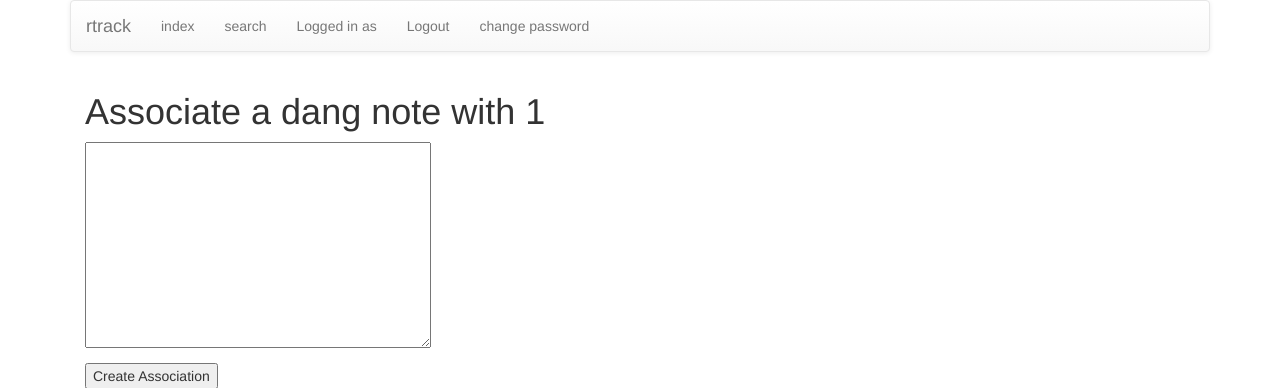
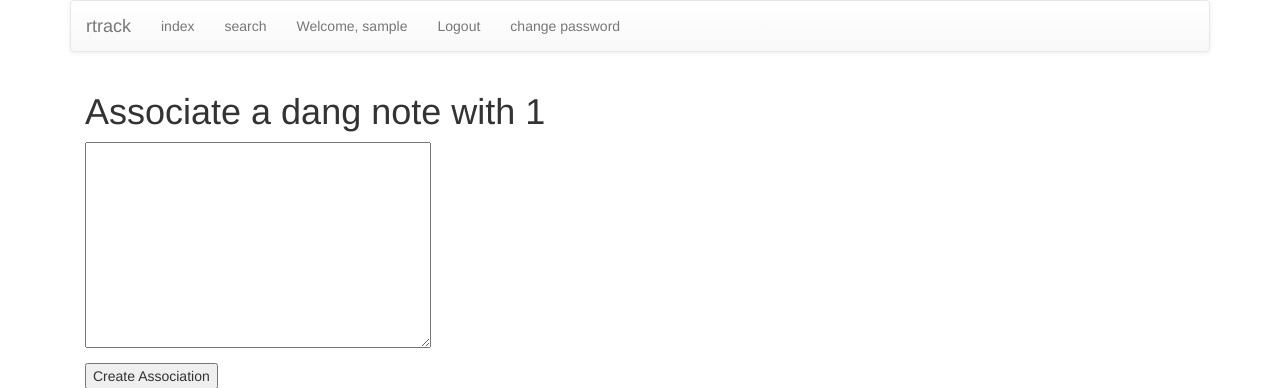
Before and after one commit to e36/rtrack, a Django app: page /report/1/notelink/ in a window 1280 px wide. Shown: the top 388 px of the page. Run offline with Django 3.2, Linux system fonts and the light colour scheme; the visitor is signed in with stand-in values (Sample User, id 1); some libraries are stand-ins or nearby versions.

Commit message:
Added the logged in username to the nav bar.

```diff
--- a/rtrack/templates/rtrack/base.html
+++ b/rtrack/templates/rtrack/base.html
@@ -21,7 +21,7 @@
             <ul class="nav navbar-nav">
                 <li><a href="{% url 'index' %}">index</a></li>
                 <li><a href="{% url 'search' %}">search</a></li>
-                <li><a href="">Logged in as {{ username }}</a></li>
+                <li><a href="">{% if user.is_authenticated %}Welcome, {{ user.username }}{% endif %}</a></li>
                 <li><a href="{% url 'logout' %}">Logout</a></li>
                 <li><a href="{% url 'password_change' %}">change password</a></li>
             </ul>
```
